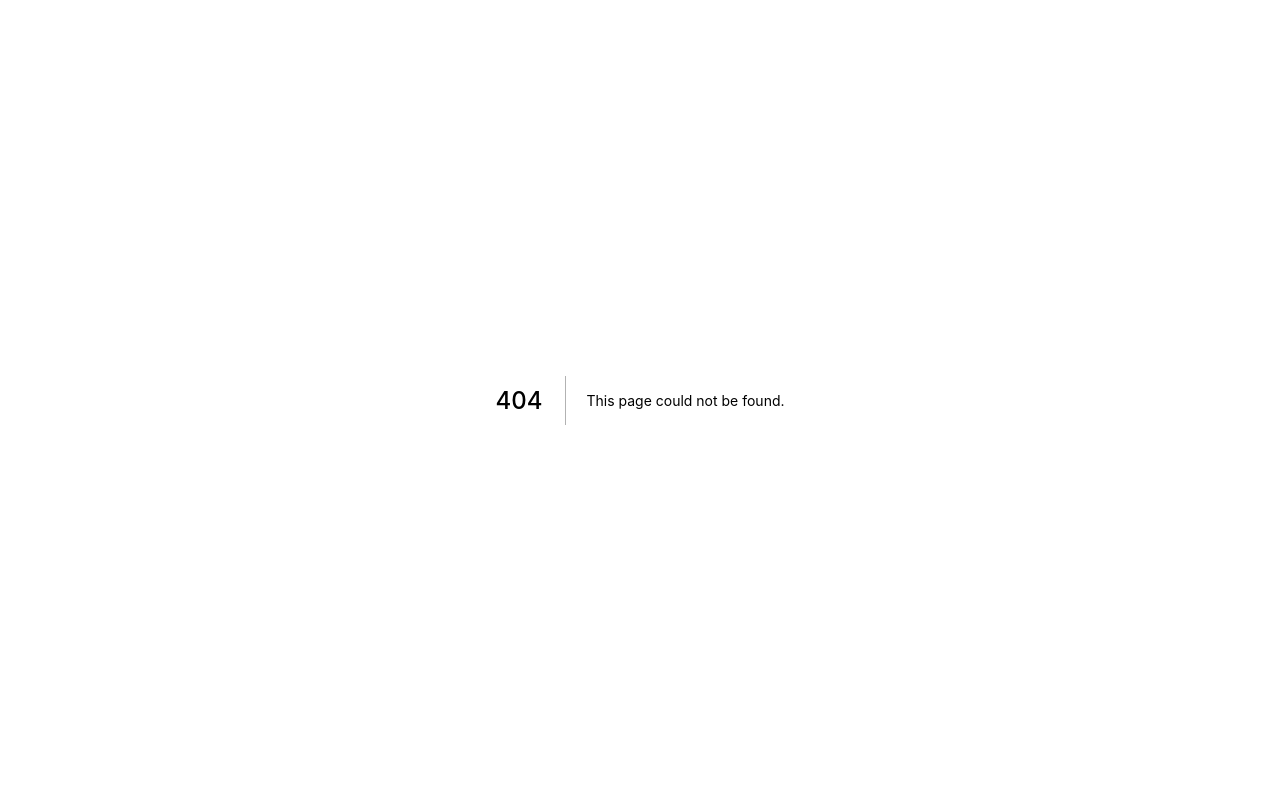
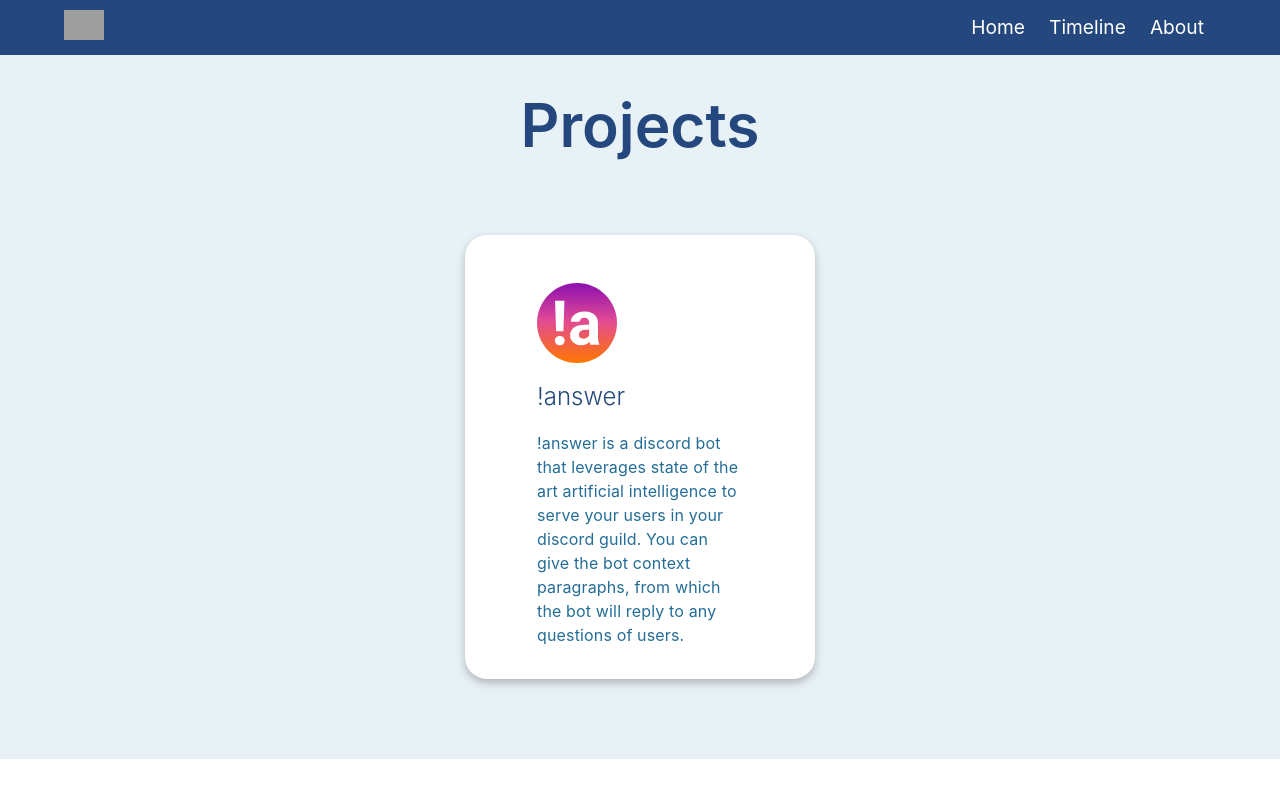
Before and after one commit to hrik2001/psoc2022-landing, a Next.js app: page /projects/p1 in a window 1280 px wide. Before the commit this address had no page. Built offline with nearby package versions, Linux system fonts and the light colour scheme; grey boxes are pictures that could not be loaded.

Commit message:
project page added

```diff
--- /dev/null
+++ b/components/Detail.tsx
@@ -0,0 +1,36 @@
+import React from "react";
+import projects from "../data/Projects";
+import styles from "../styles/projects.module.scss";
+import Link from "next/link";
+
+
+function Detail({id}) {
+return(
+
+  <section className={styles.projectSection}>
+    <section>
+      <h2 className={styles.projectHeading}>Projects</h2>
+      <div className={styles.projectCardContainer}>
+
+
+            {projects.filter((item:  ProjectsProps, index) => item.id === id).map((item:  ProjectsProps, index) => {
+              return (
+                <div key={index} className={styles.projectCard}>
+                  <div className={styles.projectCardImageContainer}>
+                    <img src={item.img} alt="work card image" />
+                  </div>
+
+                  <h4>{item.name}</h4>
+
+                  <p>{item.descr}</p>
+                </div>
+              );
+            })
+          }
+      </div>
+    </section>
+  </section>
+);
+}
+
+export default Detail;
--- /dev/null
+++ b/components/Projects.tsx
@@ -0,0 +1,33 @@
+import React from "react";
+import projects from "../data/Projects";
+import styles from "../styles/projects.module.scss";
+import Link from "next/link";
+
+function Projects() {
+  return(
+    <section className={styles.projectSection}>
+      <section>
+        <h2 className={styles.projectHeading}>Projects</h2>
+        <div className={styles.projectCardContainer}>
+          {projects.map((item:  ProjectsProps, index) => {
+            return (
+              <Link href={`/projects/${encodeURIComponent(item.id)}`}>
+              <div key={index} className={styles.projectCard}>
+                <div className={styles.projectCardImageContainer}>
+                  <img src={item.img} alt="work card image" />
+                </div>
+
+                <h4>{item.name}</h4>
+
+                <p>{item.descr}</p>
+              </div>
+              </Link>
+            );
+          })}
+        </div>
+      </section>
+    </section>
+  );
+}
+
+export default Projects;
--- a/data/Projects.ts
+++ b/data/Projects.ts
@@ -1,5 +1,6 @@
 const projects: ProjectsProps[] = [
   {
+    id:"p1",
     src: "https://github.com/hrik2001/answer",
     img: "/logo/answer.svg",
     name: "!answer",
@@ -8,6 +9,7 @@ const projects: ProjectsProps[] = [
   },
 
   {
+    id:"p2",
     src: "https://github.com/aryan-basu/Pclub-Meet",
     img: "/logo/pmeet.png",
     name: "PClub Meet",
@@ -15,6 +17,7 @@ const projects: ProjectsProps[] = [
   },
 
   {
+    id:"p3",
     src: "https://github.com/Ayush7614/Bundli-Frontend#bundli-frontend",
     img: "/logo/bundi.png",
     name: "Bundli Frontend",
@@ -23,6 +26,7 @@ const projects: ProjectsProps[] = [
   },
 
   {
+    id:"p4",
     src: "https://github.com/pankajkumarbij/easy-job-intern",
     img: "/logo/easyjobintern.png",
     name: "Easy Job Intern",
--- /dev/null
+++ b/pages/projects/[projectId].tsx
@@ -0,0 +1,22 @@
+import React from "react";
+import Head from "next/head";
+import Detail from "../../components/Detail";
+import Navbar from "../../components/Navbar";
+import { useRouter } from 'next/router';
+
+function detail() {
+   const router = useRouter();
+    const projectId = router.query.projectId;
+  return (
+    <div>
+      <Head>
+        <title>Project Detail</title>
+        <meta name="viewport" content="initial-scale=1.0, width=device-width" />
+      </Head>
+      <Navbar />
+      <Detail id={projectId} />
+    </div>
+  );
+}
+
+export default detail;
--- /dev/null
+++ b/styles/login.module.scss
@@ -0,0 +1,35 @@
+.container{
+    height:100vh;
+    background: linear-gradient(0.5deg, #3192CA 12.81%, #24487E 59.29%);
+    box-shadow: 0px 5px 12px 2px rgba(0, 0, 0, 0.25);
+    overflow: hidden;
+}
+.inputs{
+  margin: 7rem 35rem;
+  form{
+      display: flex;
+      flex-direction: column;
+      width: 100%;
+      margin-top: 16rem;
+      height: 10rem;
+
+      button{
+          color:#fff;
+          background-color: #52d575;
+          border: none;
+          cursor: pointer;
+          border-radius: 12px;
+          width:10rem;
+          margin-top: 1rem;
+          margin-left: 6rem;
+      }
+      input{
+          padding-left: 7rem;
+          border: none;
+          border-radius: 12px;
+          width:clamp(250px, 35vw, 350px);
+          height: 30px;
+          margin-top: 18px;
+      }
+  }
+}
--- /dev/null
+++ b/styles/projects.module.scss
@@ -0,0 +1,116 @@
+$lightBlueText : #246D96;
+$lightBlue :#E8F2F6;
+$darkBlue : #24487E;
+$linkBlue : #3192CA;
+
+.projectSection{
+    background-color: $lightBlue;
+    height: max-content;
+    overflow: auto;
+
+    section{
+        width: 80%;
+        margin :5rem auto;
+    }
+
+}
+.projectHeading{
+    font-size: 3.775rem;
+    color:$darkBlue;
+    margin:2rem auto 4rem;
+    text-align: center;
+    font-weight: 600;
+}
+
+.projectCardContainer{
+        display: flex;
+        flex-direction: row;
+        // justify-content: space-between;
+        justify-content: space-around;
+        margin:"1rem auto";
+        flex-wrap: wrap;
+        gap: 2rem;
+}
+
+.projectCard {
+  cursor: pointer;
+    background-color: #fff;
+    border-radius: 22px;
+    padding: 2rem;
+    // max-width: 350px;
+    max-width: clamp(200px,25rem,350px);
+    // flex-basis: 30%;
+    // flex-shrink: 2;
+    transition: all 1s ease;
+    filter: drop-shadow(0px 4px 4px rgba(0, 0, 0, 0.25));
+
+    h4{
+        transition: all 0.2s ease;
+        color: $darkBlue;
+        font-size: 2rem;
+        font-weight: 300;
+        margin-bottom: 1rem;
+        margin-left: 2.5rem;
+    }
+
+    p{
+        color : $lightBlueText;
+        font-size: 1.5rem;
+        font-weight: 400;
+        letter-spacing: 0.15px;
+        margin: 0rem 2.5rem;
+    }
+
+}
+
+.projectCard:hover{
+    transform: scale(1.1);
+    h4{
+        font-weight: 700;
+    }
+}
+
+.projectCardImageContainer {
+    width: 80px;
+    min-width: 50px;
+    color: $darkBlue;
+
+    img {
+        width: 100%;
+        height: 100%;
+        display: block;
+        margin: 1rem 2.5rem;
+    }
+}
+.projectLink {
+    color : $linkBlue;
+    text-decoration: underline;
+    text-transform: capitalize;
+    font-weight: 600;
+    margin:2rem 0 1rem;
+    display: block;
+    font-size: 1.5rem;
+}
+@media all and (max-width : 1400px){
+
+    .projectSection {
+
+        section{
+            width: 90%;
+        }
+    }
+
+    .projectCardContainer {
+        // justify-content: center;
+    }
+
+    .projectCard{
+        h4{
+            font-size: 1.5rem;
+        }
+
+        p{
+            font-size: 1rem;
+        }
+    }
+}
```
Also changed, not shown: components/Hero.tsx (+11 -5 lines), components/Login.tsx (added, +18 -0 lines), components/ProjectSection.tsx (+7 -1 lines), pages/login.tsx (added, +19 -0 lines), pages/projects/index.tsx (added, +19 -0 lines), styles/Project.module.scss (+19 -0 lines), 1 other file (tests, documents, lock files or other folders).
